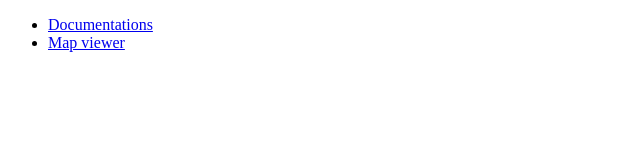
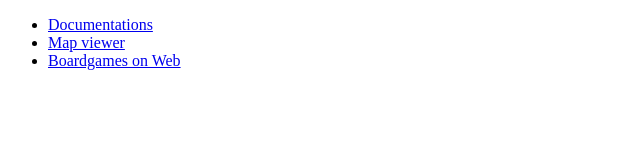
Before and after one commit to AngeCI/angeci.github.io, a plain HTML site: page index.htm in a window 1280 px wide. Shown: the whole page, without its empty margins (0-640 px from the left). Drawn offline with Linux system fonts and the light colour scheme.

Commit message:
Boardgames on web.

```diff
--- a/index.htm
+++ b/index.htm
@@ -9,6 +9,7 @@
 <ul>
   <li><a href="/docs/">Documentations</a></li>
   <li><a href="/map/">Map viewer</a></li>
+  <li><a href="/boardgame/">Boardgames on Web</a></li>
 </ul>
 </body>
 </html>
```
